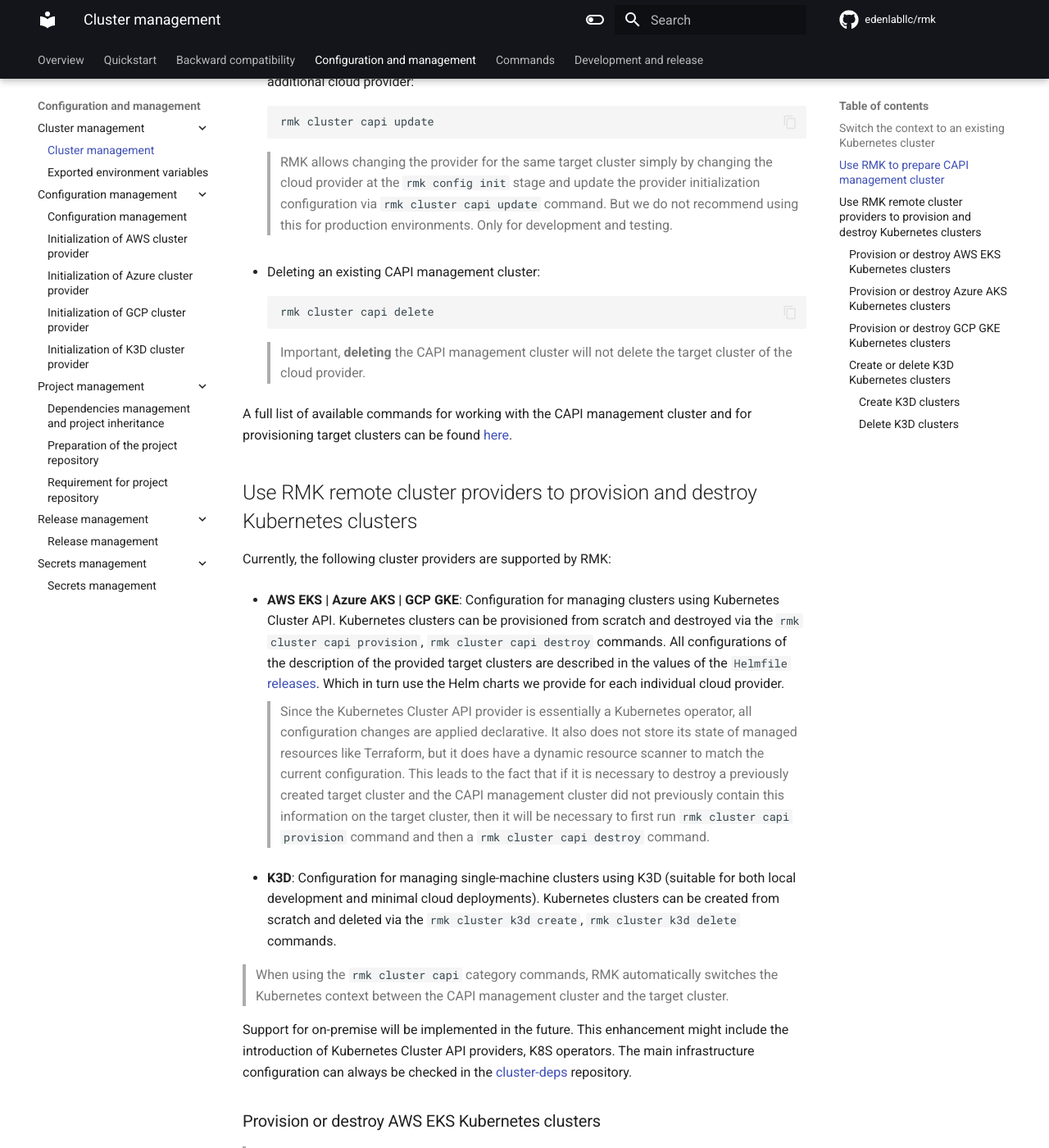
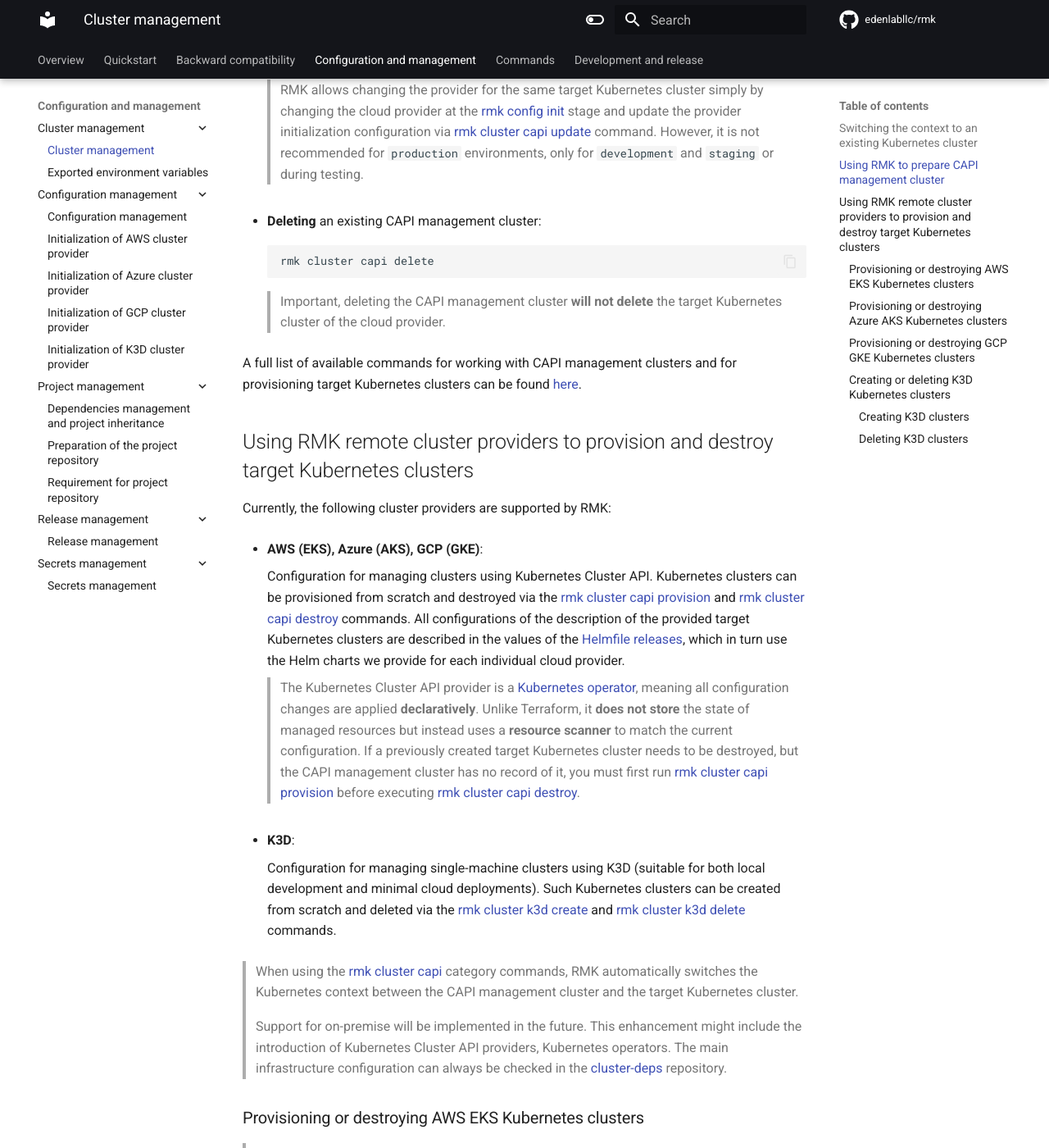
Before and after one commit to edenlabllc/rmk, an MkDocs documentation site: the page built from docs/configuration/cluster-management/cluster-management.md, in a window 1280 px wide and 1400 px high, scrolled down 2269 px. Shown: the whole window at 82% size. Built offline with MkDocs 1.6.1 and Material for MkDocs 9.7.7, drawn with Linux system fonts in a browser that asks for light colours; comment, search, counter and statistics services are not loaded; the version menu is left out; some of the changed text lies outside the part shown.

Commit message:
#59 - Refactor cluster-management.md

````diff
--- a/docs/configuration/cluster-management/cluster-management.md
+++ b/docs/configuration/cluster-management/cluster-management.md
@@ -1,22 +1,28 @@
 # Cluster management
 
-RMK uses [Kubernetes Cluster API](https://cluster-api.sigs.k8s.io/introduction) and [K3D](https://k3d.io) for cluster management.
+RMK uses [Kubernetes Cluster API](https://cluster-api.sigs.k8s.io/introduction) and [K3D](https://k3d.io) for cluster
+management.
 
 RMK is suitable for both simple and complex Kubernetes deployments, enabling multi-level project inheritance through
-native Helmfile functionality.
+native [Helmfile](https://helmfile.readthedocs.io/en/latest/) functionality.
 
 The 2 scenarios are:
 
-- **A cluster has already been provisioned via 3rd-party tools/services**: An existing Kubernetes context will be used
+- **A cluster has already been provisioned using third-party tools/services**: An existing Kubernetes context will be
+  used
   by RMK.
-- **A cluster will be provisioned from scratch using RMK**: Any of the supported cluster providers for RMK,
-  such as AWS, Azure, GCP, K3D will be utilized.
+- **A cluster will be provisioned from scratch using RMK**: Any of the supported cluster providers for RMK, such as
+  [AWS](../../configuration/configuration-management/init-aws-provider.md),
+  [Azure](../../configuration/configuration-management/init-azure-provider.md),
+  [GCP](../../configuration/configuration-management/init-gcp-provider.md),
+  [K3D](../../configuration/configuration-management/init-k3d-provider.md) (local installation)
+  will be utilized.
 
-## Switch the context to an existing Kubernetes cluster
+## Switching the context to an existing Kubernetes cluster
 
 Switching to an existing Kubernetes cluster depends on how it has been provisioned:
 
-* **Using a 3rd party tool**:
+* **Using third-party tools/services**:
 
   Create a context with the name strictly matching the following:
 
@@ -34,7 +40,7 @@
 
 * **Using RMK cluster providers**:
 
-  Checkout to the branch from which the K8S cluster was previously created.
+  Checkout to the branch from which the Kubernetes cluster was previously created.
 
   An [initialization](../configuration-management/configuration-management.md#initialization-of-rmk-configuration-for-different-cluster-providers)
   might be required, if the RMK configuration for this cluster has not been created before:
@@ -43,22 +49,23 @@
   rmk config init --cluster-provider=<aws|azure|gcp|k3d>
   ```
 
-  > The default cluster provider is `k3d`.
+  > The default value for the `--cluster-provider` argument is `k3d`.
 
-  The next command depends on whether a remote cluster provider (e.g., AWS, Azure, GCP) or a local one (e.g., K3D) has
+  The next command depends on whether a remote Kubernetes cluster provider (e.g., AWS, Azure, GCP) or a local one (e.g.,
+  K3D) has
   been used:
 
-    * **AWS | Azure | GCP**:
+  **AWS, Azure, GCP**:
 
-      ```shell
-      # --force might required to refresh the credentials after a long period of inactivity
-      rmk cluster switch --force
-      ```
+  ```shell
+  # --force might be required to refresh the credentials after a long period of inactivity
+  rmk cluster switch --force
+  ```
 
-    * **K3D**:
+  **K3D**:
 
-      Explicit switching to the Kubernetes context is not required, if a K3D cluster has been created already.
-      RMK will switch implicitly, when running any of the `rmk release` commands.
+  Explicit switching to the Kubernetes context is not required, if a K3D cluster has been created already.
+  RMK will switch implicitly, when running any of the [rmk release](../../commands.md#release) commands.
 
 Finally, run an RMK release command to verify the preparation of the Kubernetes context, e.g.:
 
@@ -66,105 +73,113 @@
 rmk release list
 ```
 
-## Use RMK to prepare CAPI management cluster
+## Using RMK to prepare CAPI management cluster
 
-Before running provisioning and destroying of cloud provider target clusters, a local CAPI management cluster must be
-created:
+Before running provisioning and destroying of cloud provider target Kubernetes clusters, a local Kubernetes Cluster API
+(CAPI) management cluster must be created:
 
 ```shell
 rmk cluster capi create
 ```
 
 > Only one local CAPI management cluster can exist on the cluster administrator machine.
-> A CAPI management cluster can contain all cloud cluster providers at once and work with them independently.
+> The cluster can contain all cloud cluster providers at once and work with them independently.
 
 At the time of creation of the local CAPI management cluster, a Kubernetes K3D cluster with a specially
 [lightweight configuration](https://github.com/edenlabllc/cluster-deps.bootstrap.infra/blob/develop/etc/deps/develop/values/capi-cluster.yaml.gotmpl)
 will be created.
 
-After creating the CAPI management cluster, RMK will launch the `clusterсtl` tool that initializes the installation
-of the cloud provider selected at the `rmk config init` stage.
-It will add specific credentials for the selected
-provider [provided](../configuration-management/configuration-management.md#initialization-of-rmk-configuration-for-different-cluster-providers)
-at the `rmk config init` stage.
+After creating the CAPI management cluster, RMK will run the
+[clusterctl](https://cluster-api.sigs.k8s.io/clusterctl/overview) tool that initializes the installation
+of the cloud provider selected at the [rmk config init](../../commands.md#init-i) stage.
+It will add specific credentials for the
+[selected provider](../configuration-management/configuration-management.md#initialization-of-rmk-configuration-for-different-cluster-providers).
 
-The cloud provider version is also fixed in the `clusterctl`
-initialization [configuration](https://github.com/edenlabllc/cluster-deps.bootstrap.infra/blob/develop/etc/deps/develop/values/clusterctl-config.yaml.gotmpl)
-file and can be changed on demand.
+The cloud provider version is fixed in the `clusterctl` initialization
+[configuration](https://github.com/edenlabllc/cluster-deps.bootstrap.infra/blob/develop/etc/deps/develop/values/clusterctl-config.yaml.gotmpl)
+file, however it can be changed on demand.
 
 **RMK supports the following key operations for the CAPI management cluster**:
 
-- Create a CAPI management cluster based on the cloud provider initialization configuration.
-  Provide credentials for the selected provider:
+- **Creating** a CAPI management cluster based on the cloud provider initialization configuration and provided
+  credentials:
 
   ```shell
   rmk cluster capi create
   ```
 
-- Updating
+- **Updating**
   the [configuration](https://github.com/edenlabllc/cluster-deps.bootstrap.infra/blob/develop/etc/deps/develop/values/clusterctl-config.yaml.gotmpl)
-  of the installed provider. Updating credentials. Installing an additional cloud provider:
+  of the installed provider, credentials, installing an additional cloud provider:
 
   ```shell
   rmk cluster capi update
   ```
 
-  > RMK allows changing the provider for the same target cluster simply by changing the cloud provider
-  > at the `rmk config init` stage and update the provider initialization configuration via `rmk cluster capi update`
-  command.
-  > But we do not recommend using this for production environments. Only for development and testing.
+  > RMK allows changing the provider for the same target Kubernetes cluster simply by changing the cloud provider
+  > at the [rmk config init](../../commands.md#init-i) stage and update the provider initialization configuration via
+  > [rmk cluster capi update](../../commands.md#update-u) command.
+  > However, it is not recommended for `production` environments, only for `development` and `staging` or during
+  > testing.
 
-- Deleting an existing CAPI management cluster:
+- **Deleting** an existing CAPI management cluster:
 
   ```shell
   rmk cluster capi delete
   ```
 
-  > Important, **deleting** the CAPI management cluster will not delete the target cluster of the cloud provider.
+  > Important, deleting the CAPI management cluster **will not delete** the target Kubernetes cluster of the cloud
+  > provider.
 
-A full list of available commands for working with the CAPI management cluster
-and for provisioning target clusters can be found [here](../../commands.md#capi-c).
+A full list of available commands for working with CAPI management clusters
+and for provisioning target Kubernetes clusters can be found [here](../../commands.md#capi-c).
 
-## Use RMK remote cluster providers to provision and destroy Kubernetes clusters
+## Using RMK remote cluster providers to provision and destroy target Kubernetes clusters
 
 Currently, the following cluster providers are supported by RMK:
 
-- **AWS EKS | Azure AKS | GCP GKE**: Configuration for managing clusters using Kubernetes Cluster API.
-  Kubernetes clusters can be provisioned from scratch and destroyed
-  via the `rmk cluster capi provision`, `rmk cluster capi destroy` commands.
-  All configurations of the description of the provided target clusters are described in the values of
-  the `Helmfile` [releases](https://github.com/edenlabllc/cluster-deps.bootstrap.infra/tree/develop/etc/deps/develop/values).
-  Which in turn use the Helm charts we provide for each individual cloud provider.
+- **AWS (EKS), Azure (AKS), GCP (GKE)**:
 
-  > Since the Kubernetes Cluster API provider is essentially a Kubernetes operator, all configuration changes are applied
-  declarative.
-  > It also does not store its state of managed resources like Terraform, but it does have a dynamic resource scanner
-  > to match the current configuration. This leads to the fact that if it is necessary to destroy a previously
-  > created target cluster and the CAPI management cluster did not previously contain this information on the target
-  cluster,
-  > then it will be necessary to first run `rmk cluster capi provision` command and then a `rmk cluster capi destroy`
-  command.
+  Configuration for managing clusters using Kubernetes Cluster API. Kubernetes clusters can be provisioned from scratch
+  and destroyed via the [rmk cluster capi provision](../../commands.md#provision-p) and
+  [rmk cluster capi destroy](../../commands.md#destroy) commands. All configurations of the description of the provided
+  target Kubernetes clusters are described in the values of the [Helmfile](https://helmfile.readthedocs.io/en/latest/)
+  [releases](https://github.com/edenlabllc/cluster-deps.bootstrap.infra/tree/develop/etc/deps/develop/values),
+  which in turn use the Helm charts we provide for each individual cloud provider.
 
-- **K3D**: Configuration for managing
+  > The Kubernetes Cluster API provider is
+  > a [Kubernetes operator](https://kubernetes.io/docs/concepts/extend-kubernetes/operator/), meaning all configuration
+  > changes are applied **declaratively**. Unlike Terraform, it **does not store** the state of managed resources but
+  > instead uses a **resource scanner** to match the current configuration. If a previously created target Kubernetes
+  > cluster needs to be destroyed, but the CAPI management cluster has no record of it, you must first run
+  > [rmk cluster capi provision](../../commands.md#provision-p) before executing
+  > [rmk cluster capi destroy](../../commands.md#destroy).
+
+- **K3D**:
+
+  Configuration for managing
   single-machine clusters using K3D (suitable for both local development and minimal cloud deployments).
-  Kubernetes clusters can be created from scratch and deleted via the `rmk cluster k3d create`, `rmk cluster k3d delete`
-  commands.
+  Such Kubernetes clusters can be created from scratch and deleted via the
+  [rmk cluster k3d create](../../commands.md#create-c) and
+  [rmk cluster k3d delete](../../commands.md#delete-d) commands.
 
-> When using the `rmk cluster capi` category commands, RMK automatically switches the Kubernetes context between
-> the CAPI management cluster and the target cluster.
+> When using the [rmk cluster capi](../../commands.md#capi-c) category commands, RMK automatically switches the
+> Kubernetes context between the CAPI management cluster and the target Kubernetes cluster.
 
-Support for on-premise will be implemented in the future. This enhancement might include the introduction
-of Kubernetes Cluster API providers, K8S operators. The main infrastructure configuration can always be checked in the
-[cluster-deps](https://github.com/edenlabllc/cluster-deps.bootstrap.infra) repository.
+> Support for on-premise will be implemented in the future. This enhancement might include the introduction
+> of Kubernetes Cluster API providers, Kubernetes operators. The main infrastructure configuration can always be checked in the
+> [cluster-deps](https://github.com/edenlabllc/cluster-deps.bootstrap.infra) repository.
 
-### Provision or destroy AWS EKS Kubernetes clusters
+### Provisioning or destroying AWS EKS Kubernetes clusters
 
-> AWS users must have the `PowerUserAccess`, `SecretsManagerReadWrite` permissions to be able to provision and destroy
-> EKS clusters.
+> AWS users must have the
+> [PowerUserAccess](https://docs.aws.amazon.com/aws-managed-policy/latest/reference/PowerUserAccess.html),
+> [SecretsManagerReadWrite](https://docs.aws.amazon.com/aws-managed-policy/latest/reference/SecretsManagerReadWrite.html)
+> permissions to be able to provision and destroy EKS clusters.
 
-Before provisioning the K8S cluster, add override
+Before provisioning the Kubernetes cluster, add override for
 the [configuration](https://github.com/edenlabllc/cluster-deps.bootstrap.infra/blob/develop/etc/deps/develop/values/aws-cluster.yaml.gotmpl)
-file to scope deps for the target cluster.
+file to scope `deps` for the target Kubernetes cluster.
 
 ```yaml
 # A complete list of all options can be found here https://capz.sigs.k8s.io/reference/v1beta1-api
@@ -217,7 +233,7 @@
 rmk cluster capi provision
 ```
 
-> When the K8S cluster is ready, RMK automatically switches the kubectl context to the newly created K8S cluster.
+> When the cluster is ready, RMK automatically switches the Kubernetes context to the newly created cluster.
 
 To destroy a Kubernetes cluster, run the command:
 
@@ -225,17 +241,19 @@
 rmk cluster capi destroy
 ```
 
-> After the cluster is destroyed, RMK will delete the previously created SSH key and also delete the Kubernetes context
-> for the target cluster.
+> After the cluster is destroyed, RMK will delete the previously created SSH key and also delete the context
+> for the target Kubernetes cluster.
 
-### Provision or destroy Azure AKS Kubernetes clusters
+### Provisioning or destroying Azure AKS Kubernetes clusters
 
-> Azure service principal must have the `Contributor`, `Key Vault Secrets Officer` roles to be able to provision and
-> destroy AKS clusters.
+> Azure service principal must have the
+> [Contributor](https://learn.microsoft.com/en-us/azure/role-based-access-control/built-in-roles/privileged#contributor),
+> [Key Vault Secrets Officer](https://learn.microsoft.com/en-us/azure/role-based-access-control/built-in-roles/security#key-vault-secrets-officer)
+> roles to be able to provision and destroy AKS clusters.
 
-Before provisioning the K8S cluster, add override
-the [configuration](https://github.com/edenlabllc/cluster-deps.bootstrap.infra/blob/develop/etc/deps/develop/values/azure-cluster.yaml.gotmpl)
-file to scope deps for the target cluster.
+Before provisioning the Kubernetes cluster, add override for the
+[configuration](https://github.com/edenlabllc/cluster-deps.bootstrap.infra/blob/develop/etc/deps/develop/values/azure-cluster.yaml.gotmpl)
+file to scope `deps` for the target Kubernetes cluster.
 
 ```yaml
 controlPlane:
@@ -277,7 +296,7 @@
 rmk cluster capi provision
 ```
 
-> When the K8S cluster is ready, RMK automatically switches the kubectl context to the newly created K8S cluster.
+> When the cluster is ready, RMK automatically switches the Kubernetes context to the newly created cluster.
 
 To destroy a Kubernetes cluster, run the command:
 
@@ -285,16 +304,16 @@
 rmk cluster capi destroy
 ```
 
-> After the cluster is destroyed, RMK will delete the Kubernetes context for the target cluster.
+> After the cluster is destroyed, RMK will delete the context for the target Kubernetes cluster.
 
-### Provision or destroy GCP GKE Kubernetes clusters
+### Provisioning or destroying GCP GKE Kubernetes clusters
 
-> GCP service account must have the `Editor`, `Secret Manager Admin`, `Kubernetes Engine Admin` roles to be able to
-> provision and destroy EKS clusters.
+> GCP service account must have the `Editor`, `Secret Manager Admin`, `Kubernetes Engine Admin`
+> [roles](https://cloud.google.com/iam/docs/understanding-roles) to be able to provision and destroy GKE clusters.
 
-Before provisioning the K8S cluster, add override
+Before provisioning the Kubernetes cluster, add override
 the [configuration](https://github.com/edenlabllc/cluster-deps.bootstrap.infra/blob/develop/etc/deps/develop/values/gcp-cluster.yaml.gotmpl)
-file to scope deps for the target cluster.
+file to scope `deps` for the target Kubernetes cluster.
 
 ```yaml
 controlPlane:
@@ -336,7 +357,7 @@
 rmk cluster capi provision
 ```
 
-> When the K8S cluster is ready, RMK automatically switches the kubectl context to the newly created K8S cluster.
+> When the cluster is ready, RMK automatically switches the Kubernetes context to the newly created cluster.
 
 To destroy a Kubernetes cluster, run the command:
 
@@ -344,10 +365,11 @@
 rmk cluster capi destroy
 ```
 
-> After the cluster is destroyed, RMK will delete the previously created Cloud NAT if this Cloud NAT is no longer used
-> by other clusters in the same region. Also deleting the Kubernetes context for the target cluster.
+> After the cluster is destroyed, RMK will delete the previously created
+> [Cloud NAT](https://cloud.google.com/nat/docs/overview) if this resource is no longer used by other clusters in the
+> same region. Also deleting the context for the target Kubernetes cluster.
 
-### Create or delete K3D Kubernetes clusters
+### Creating or deleting K3D Kubernetes clusters
 
 RMK supports managing single-node Kubernetes clusters using [K3D](https://k3d.io).
 
@@ -361,9 +383,7 @@
 > 2. [Initialize configuration](../configuration-management/configuration-management.md#initialization-of-rmk-configuration-with-a-custom-root-domain)
      for this branch with the `localhost` root domain name.
 
-#### Create K3D clusters
-
-> By default, RMK will use `volume-host-path` as the current directory:
+#### Creating K3D clusters
 
 Run the following command:
 
@@ -371,11 +391,12 @@
 rmk cluster k3d create
 ```
 
-> When the Kubernetes cluster is ready, RMK automatically switches the kubectl context to the newly created Kubernetes
-> cluster.
-> You can create multiple local K3D clusters by separating them with environment git branches.
+> By default, RMK will use the current directory for the [--k3d-volume-host-path](../../commands.md#create-c) flag.
 
-#### Delete K3D clusters
+> When the Kubernetes cluster is ready, RMK automatically switches the Kubernetes context to the newly created cluster.
+> You can create multiple local K3D clusters by separating them with environment Git branches.
+
+#### Deleting K3D clusters
 
 ```shell
 rmk cluster k3d delete
````
Also changed, not shown: other parts of docs/configuration/cluster-management/cluster-management.md (+11 -7 lines), docs/index.md (+3 -3 lines).
